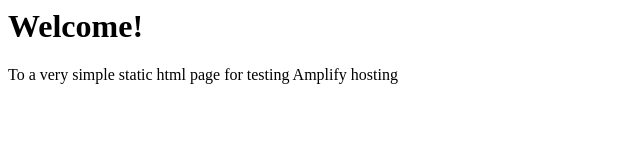
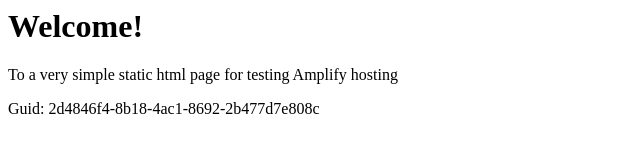
Before and after one commit to aws-aemilia-cmh/Github-PR-Commit-Integration-Test-DoNotTouch-GitHubAutoBuildCanaryTest-v1-preprod-us-east-2, a website: page src/index.html in a window 1280 px wide. Shown: the whole page, without its empty margins (0-640 px from the left). Drawn offline with Linux system fonts and the light colour scheme.

Commit message:
commit from integ tests

```diff
--- a/src/index.html
+++ b/src/index.html
@@ -1,3 +1,5 @@
+
+
 <html lang="en">
 
 <head>
@@ -10,6 +12,6 @@
 <body>
     <h1>Welcome!</h1>
     <p>To a very simple static html page for testing Amplify hosting</p>
-</body>
+    <p>Guid: 2d4846f4-8b18-4ac1-8692-2b477d7e808c</p></body>
 
 </html>
```
